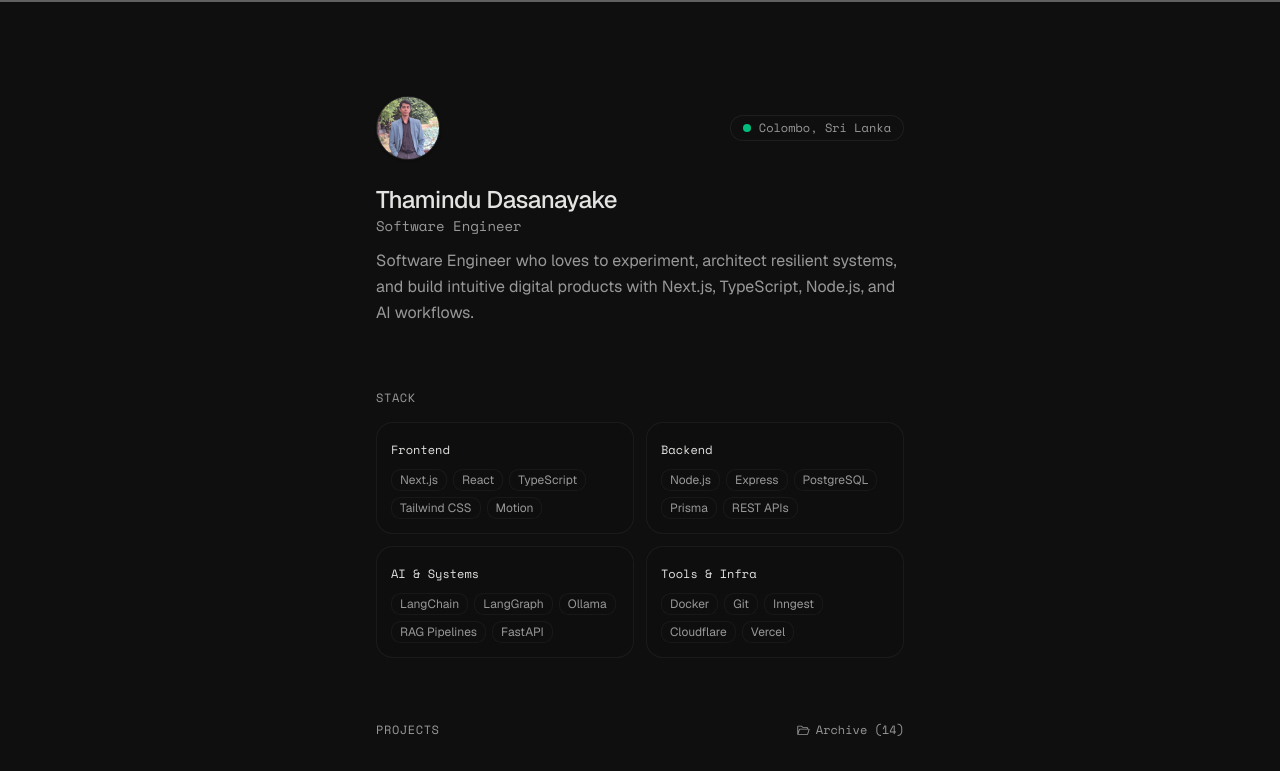
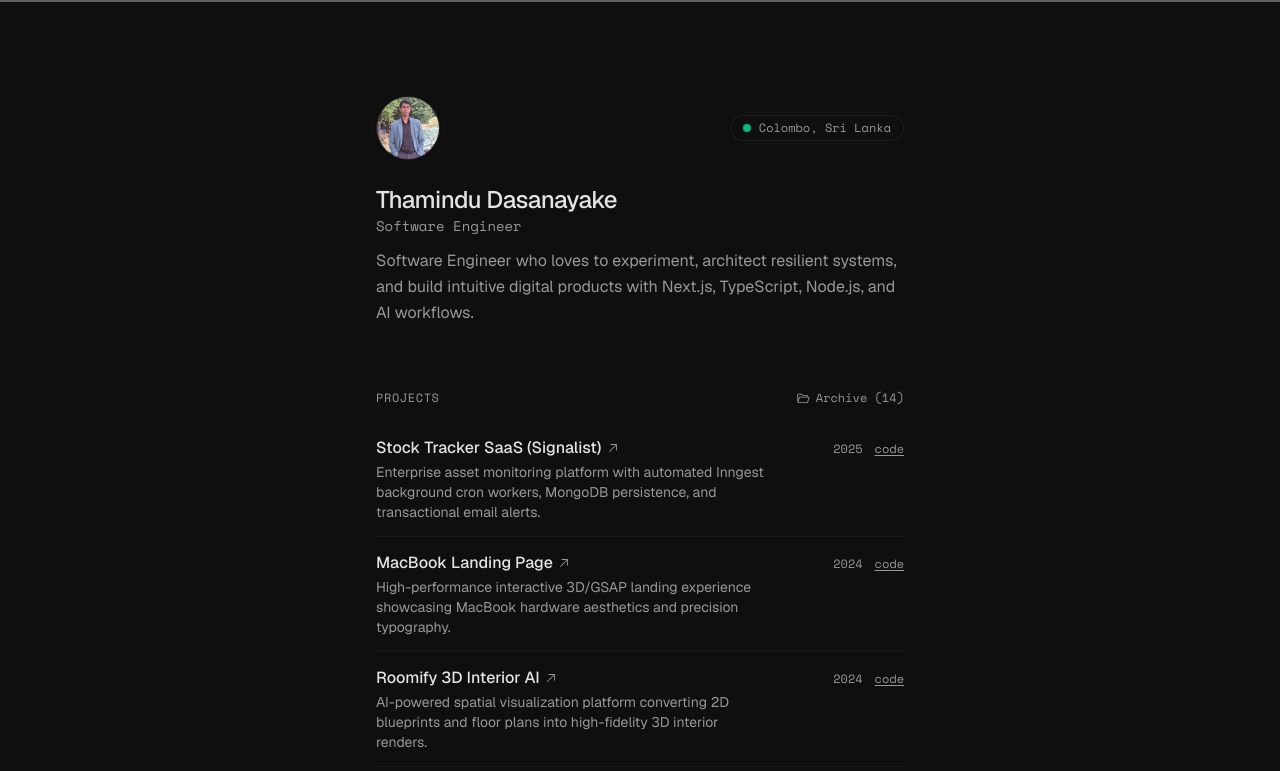
Before and after one commit to ThaminduDasanayake/portfolio, a Next.js app: page / in a window 1280 px wide. Shown: the top 771 px of the page. Built offline with nearby package versions, Linux system fonts and the light colour scheme.

Commit message:
refactor: reorder page sections and format Tailwind classes

```diff
--- a/app/page.tsx
+++ b/app/page.tsx
@@ -14,16 +14,16 @@ export default function HomePage() {
   const [isArchiveOpen, setIsArchiveOpen] = useState(false);
 
   return (
-    <main className="relative min-h-screen bg-background text-foreground">
+    <main className="bg-background text-foreground relative min-h-screen">
       {/* Pinned Scroll Progress Indicator */}
-      <ScrollProgress className="fixed top-0 z-50 h-0.5 bg-muted-foreground/60" />
+      <ScrollProgress className="bg-muted-foreground/60 fixed top-0 z-50 h-0.5" />
 
-      <div className="mx-auto max-w-xl px-6 py-16 sm:py-24 space-y-12 sm:space-y-16">
+      <div className="mx-auto max-w-xl space-y-12 px-6 py-16 sm:space-y-16 sm:py-24">
         <MinimalHeader />
+        <MinimalProjects onOpenArchive={() => setIsArchiveOpen(true)} />
         <MinimalStack />
-        <MinimalProjects onOpenArchive={() => setIsArchiveOpen(true)} />
+        <MinimalExperience />
         <MinimalReads />
-        <MinimalExperience />
         <MinimalConnect />
       </div>
 
```
